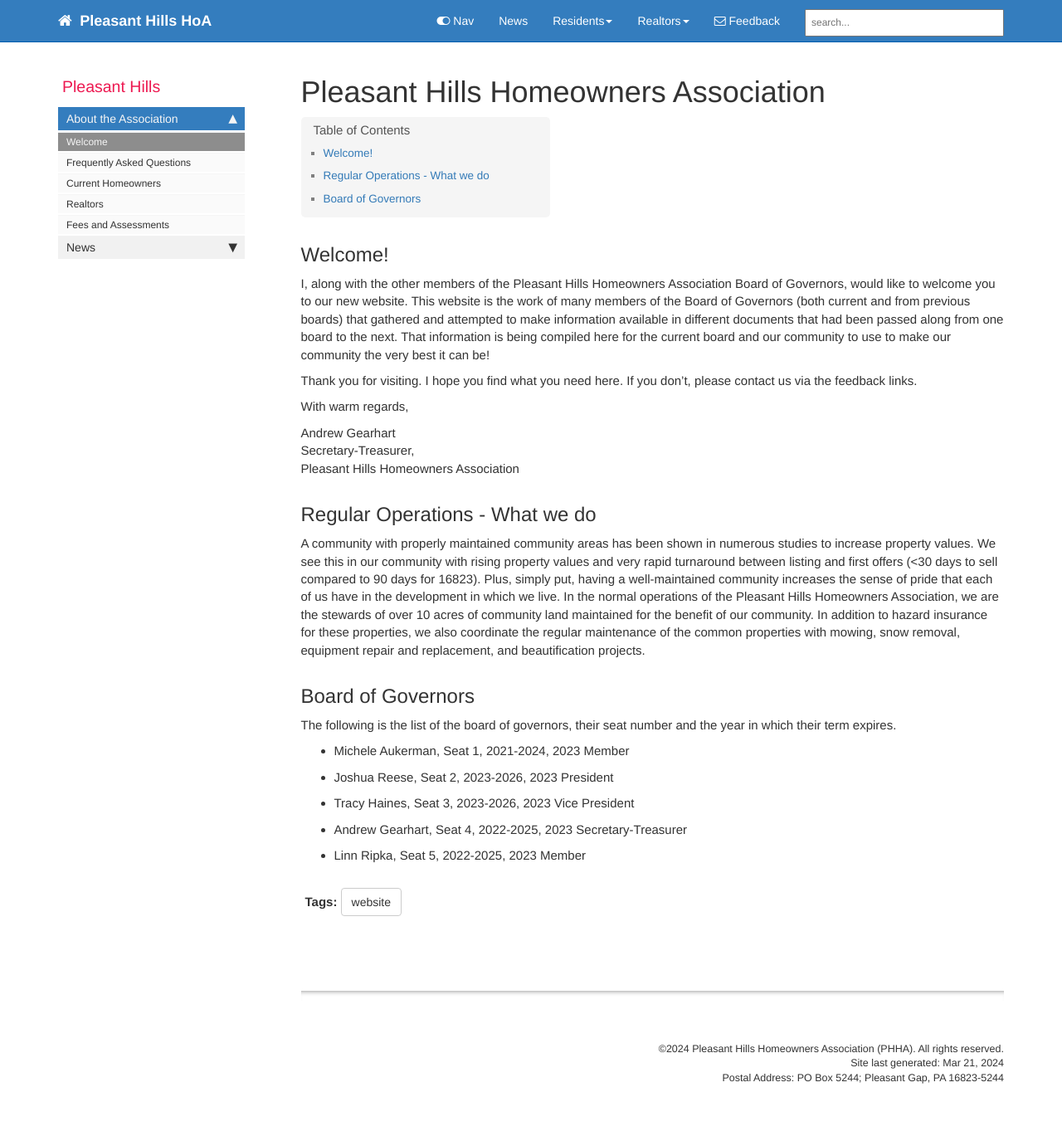
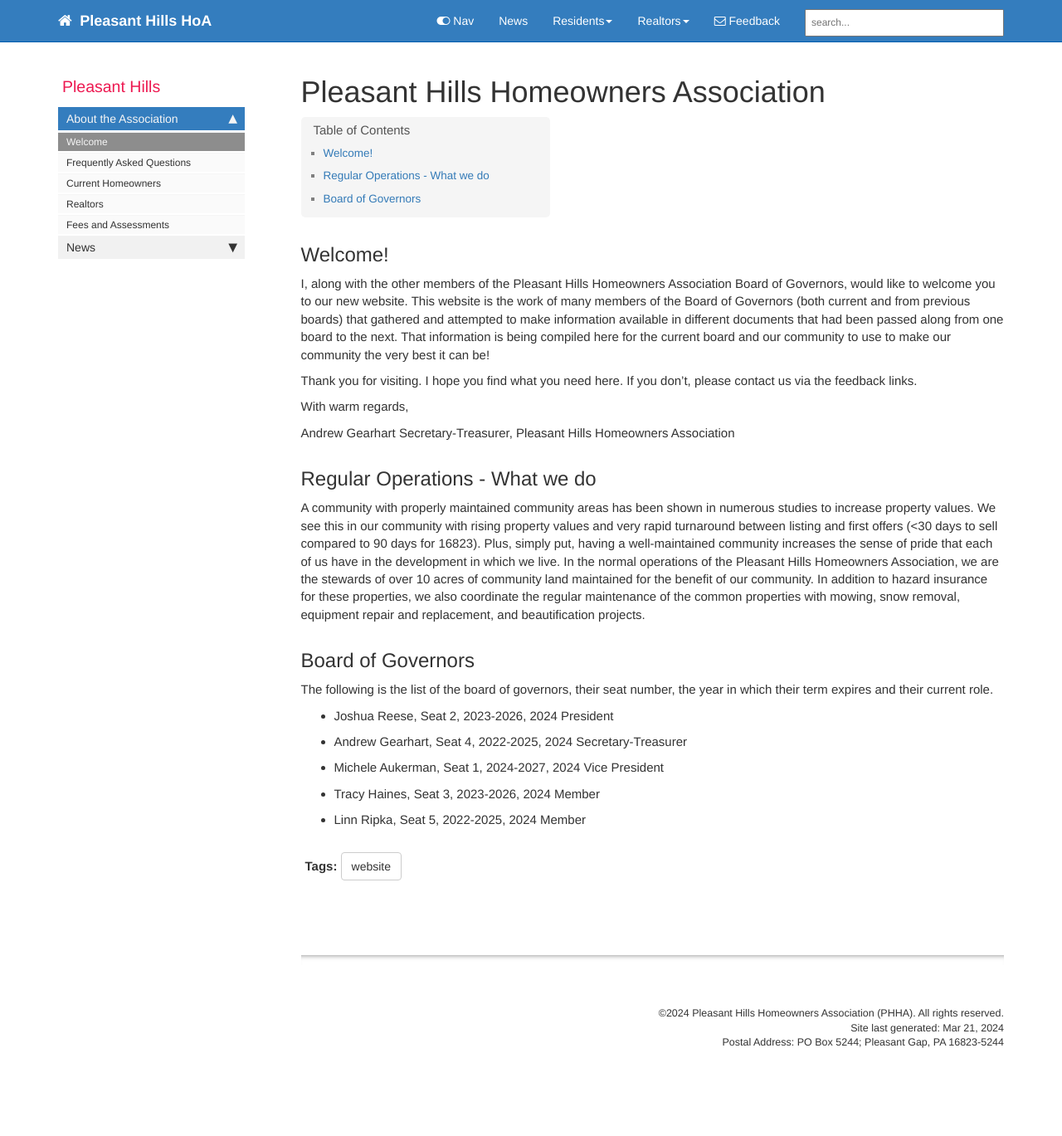
Before and after one commit to pleasanthillsha/pleasanthillsha.github.io, a Jekyll site: the page built from index.md, in a window 1280 px wide. Shown: the whole page at 83% size. Built offline with Jekyll 4.4.1, drawn with Linux system fonts in a browser that asks for light colours; comment, search, counter and statistics services are not loaded; after the commit the page ends 1326 px from its top, so only the background shows below that.

Commit message:
update board seats and roles

```diff
--- a/index.md
+++ b/index.md
@@ -19,8 +19,8 @@ Thank you for visiting. I hope you find what you need here. If you don't, please
 With warm regards,
 
 Andrew Gearhart
-  Secretary-Treasurer,
-  Pleasant Hills Homeowners Association
+   Secretary-Treasurer,
+   Pleasant Hills Homeowners Association
 
 ## Regular Operations - What we do
 
@@ -28,10 +28,10 @@ A community with properly maintained community areas has been shown in numerous
 
 ## Board of Governors
 
-The following is the list of the board of governors, their seat number and the year in which their term expires.
+The following is the list of the board of governors, their seat number, the year in which their term expires and their current role.
 
-- Michele Aukerman, Seat 1, 2021-2024, 2023 Member
-- Joshua Reese, Seat 2, 2023-2026, 2023 President
-- Tracy Haines, Seat 3, 2023-2026, 2023 Vice President
-- Andrew Gearhart, Seat 4, 2022-2025, 2023 Secretary-Treasurer
-- Linn Ripka, Seat 5, 2022-2025, 2023 Member
+- Joshua Reese, Seat 2, 2023-2026, 2024 President
+- Andrew Gearhart, Seat 4, 2022-2025, 2024 Secretary-Treasurer
+- Michele Aukerman, Seat 1, 2024-2027, 2024 Vice President
+- Tracy Haines, Seat 3, 2023-2026, 2024 Member
+- Linn Ripka, Seat 5, 2022-2025, 2024 Member
```
